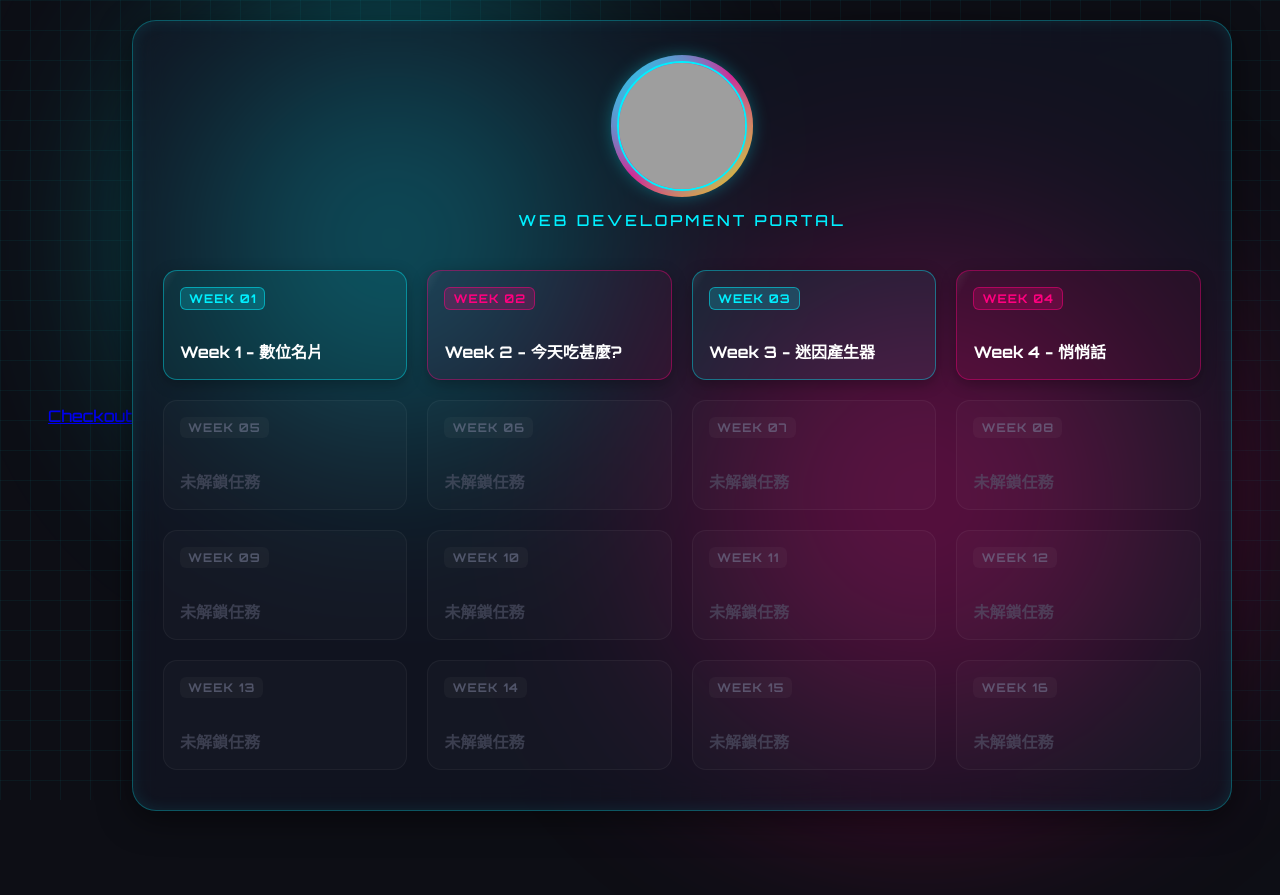
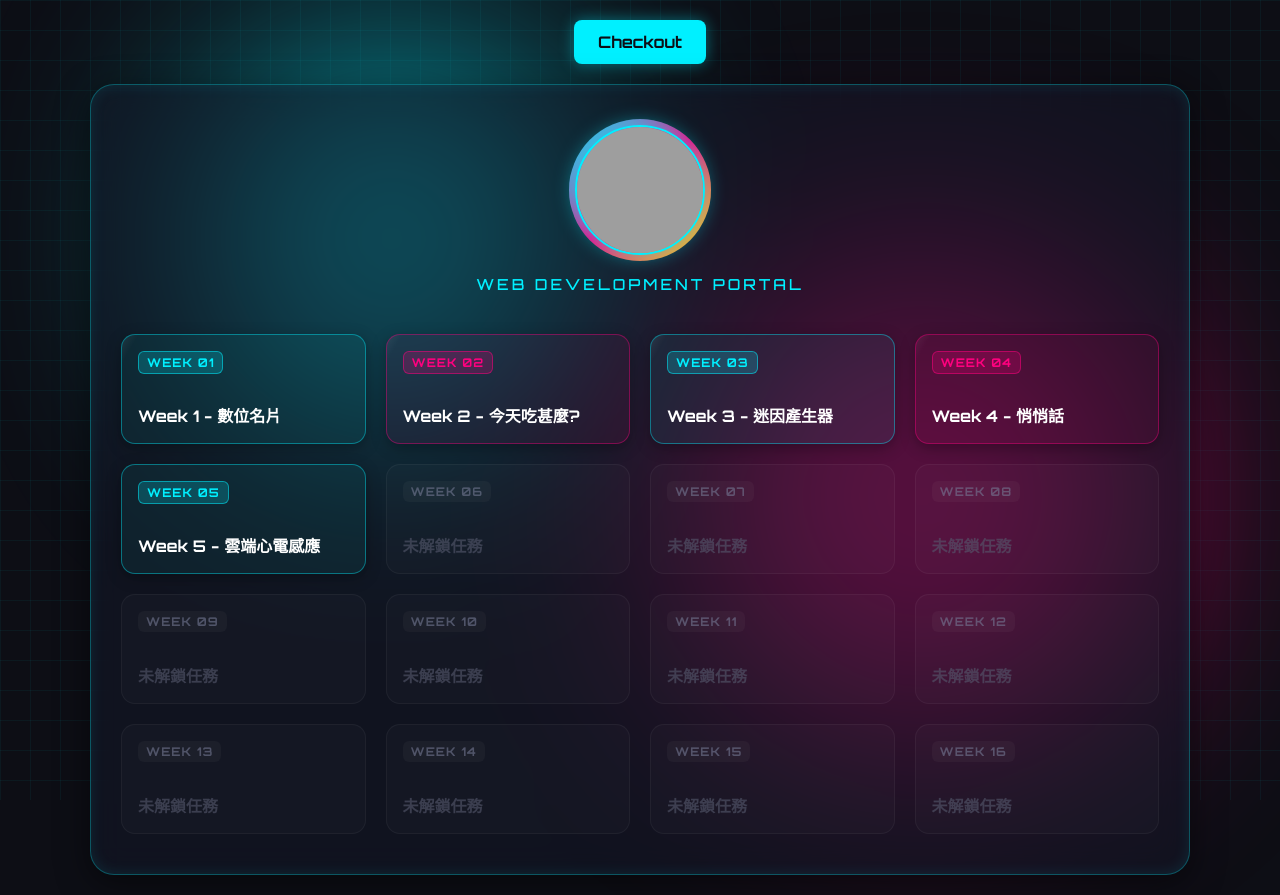
Before and after one commit to sherrywu0109-tech/26110128, a plain HTML site: page index.html in a window 1280 px wide. Before the commit the page ends 831 px from the top, so only its background shows below. Drawn offline with Linux system fonts and the light colour scheme; grey boxes are pictures that could not be loaded.

Commit message:
Update index.html

```diff
--- a/index.html
+++ b/index.html
@@ -1,20 +1,4 @@
-
-<!-- do not change the markup -->
-<a href="#">
-  Checkout
-</a>
-
-<!--
-1. make look like a button
-2. change text color red on hover
-
-Cannot change html, only css.
-Look closely at
--->
-
-<div></div>
-<div></div>
-<div></div><!DOCTYPE html>
+<!DOCTYPE html>
 <html lang="zh-TW">
 <head>
     <meta charset="UTF-8">
@@ -53,11 +37,34 @@ Look closely at
             color: var(--text-main);
             min-height: 100vh;
             display: flex;
+            flex-direction: column;
             justify-content: center;
             align-items: center;
             padding: 20px;
             position: relative;
             overflow-x: hidden;
+        }
+
+        /* ---------------------------------------------------- */
+        /* 1. 頂部 Checkout 按鈕樣式（像按鈕、Hover 時文字變紅） */
+        /* ---------------------------------------------------- */
+        a[href="#"] {
+            display: inline-block;
+            padding: 12px 24px;
+            background-color: var(--primary-neon);
+            color: var(--bg-color);
+            text-decoration: none;
+            border-radius: 8px;
+            font-weight: 700;
+            margin-bottom: 20px;
+            box-shadow: 0 0 15px rgba(0, 240, 255, 0.4);
+            transition: all 0.3s ease;
+        }
+
+        a[href="#"]:hover {
+            color: red !important;
+            background-color: #ffffff;
+            box-shadow: 0 0 20px rgba(255, 0, 0, 0.6);
         }
 
         /* 賽博龐克背景與網格掃描線效果 */
@@ -122,7 +129,7 @@ Look closely at
             position: relative;
         }
 
-        /* 個人個人資料區塊 */
+        /* 個人資料區塊 */
         .profile-section {
             text-align: center;
             margin-bottom: 40px;
@@ -146,7 +153,6 @@ Look closely at
             z-index: 2;
         }
 
-        /* 頭像外圍炫彩旋轉邊框 */
         .avatar-wrapper::before {
             content: '';
             position: absolute;
@@ -294,7 +300,7 @@ Look closely at
             background: rgba(255, 0, 127, 0.15);
         }
 
-        /* 未解鎖按鈕樣式 (Week 5 ~ 16) */
+        /* 未解鎖按鈕樣式 */
         .card-btn.locked {
             background: var(--locked-bg);
             border: 1px solid var(--locked-border);
@@ -312,10 +318,41 @@ Look closely at
             color: #585c70;
         }
 
+        /* ---------------------------------------------------- */
+        /* 2. 準確解鎖作業五（WEEK 05）：使用 :nth-child(5)      */
+        /* ---------------------------------------------------- */
+        .grid-container .card-btn:nth-child(5) {
+            background: rgba(0, 240, 255, 0.06);
+            border: 1px solid rgba(0, 240, 255, 0.4);
+            color: var(--text-main);
+            box-shadow: 0 4px 15px rgba(0, 0, 0, 0.3);
+            cursor: pointer;
+            opacity: 1;
+        }
+
+        .grid-container .card-btn:nth-child(5) .week-tag {
+            background: rgba(0, 240, 255, 0.2);
+            color: var(--primary-neon);
+            border: 1px solid rgba(0, 240, 255, 0.5);
+        }
+
+        .grid-container .card-btn:nth-child(5) .card-title {
+            color: var(--text-main);
+        }
+
+        .grid-container .card-btn:nth-child(5):hover {
+            transform: translateY(-6px) scale(1.02);
+            border-color: var(--primary-neon);
+            box-shadow:
+                0 10px 25px rgba(0, 240, 255, 0.4),
+                0 0 15px rgba(0, 240, 255, 0.2);
+            background: rgba(0, 240, 255, 0.15);
+        }
+
         /* 響應式斷點 (RWD) */
         @media (max-width: 900px) {
             .grid-container {
-                grid-template-columns: repeat(2, 1fr); /* 平板顯示 2 欄 */
+                grid-template-columns: repeat(2, 1fr);
             }
         }
 
@@ -324,7 +361,7 @@ Look closely at
                 padding: 25px 15px;
             }
             .grid-container {
-                grid-template-columns: 1fr; /* 手機版顯示 1 欄 */
+                grid-template-columns: 1fr;
             }
             .profile-name {
                 font-size: 1.6rem;
@@ -333,6 +370,11 @@ Look closely at
     </style>
 </head>
 <body>
+
+    <!-- Checkout 按鈕 -->
+    <a href="#">
+        Checkout
+    </a>
 
     <!-- 背景動態視覺 -->
     <div class="bg-grid"></div>
@@ -379,7 +421,7 @@ Look closely at
                 <div class="card-title">Week 3 - 迷因產生器</div>
             </a>
 
-            <!-- 按鈕 4 (已解鎖 - 悄悄話) -->
+            <!-- 按鈕 4 (已解鎖) -->
             <a href="w4/index.html" class="card-btn unlocked pink-style">
                 <div class="card-header">
                     <span class="week-tag">WEEK 04</span>
@@ -388,15 +430,16 @@ Look closely at
                 <div class="card-title">Week 4 - 悄悄話</div>
             </a>
 
-            <!-- 按鈕 5 至 16 (未解鎖) -->
+            <!-- 按鈕 5 (關卡五/作業五 - 已透過 :nth-child(5) 順利解鎖) -->
             <div class="card-btn locked">
                 <div class="card-header">
                     <span class="week-tag">WEEK 05</span>
                     <span class="status-icon"></span>
                 </div>
-                <div class="card-title">未解鎖任務</div>
+                <div class="card-title">Week 5 - 雲端心電感應</div>
             </div>
 
+            <!-- 按鈕 6 至 16 (未解鎖) -->
             <div class="card-btn locked">
                 <div class="card-header">
                     <span class="week-tag">WEEK 06</span>
```
